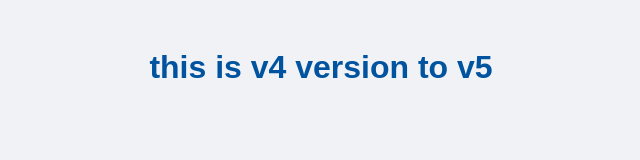
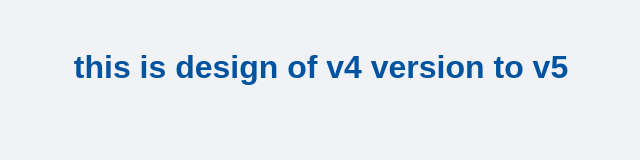
Before and after one commit to Architransh/gitrepository, a plain HTML site: page index.html in a window 1280 px wide. Shown: the whole page, without its empty margins (319-959 px from the left). Drawn offline with Linux system fonts and the light colour scheme.

Commit message:
changed h1

```diff
--- a/index.html
+++ b/index.html
@@ -7,6 +7,6 @@
     <title>Document</title>
 </head>
 <body>
-    <h1>this is v4 version to v5 </h1>
+    <h1>this is design of v4 version to v5 </h1>
 </body>
 </html>
```
